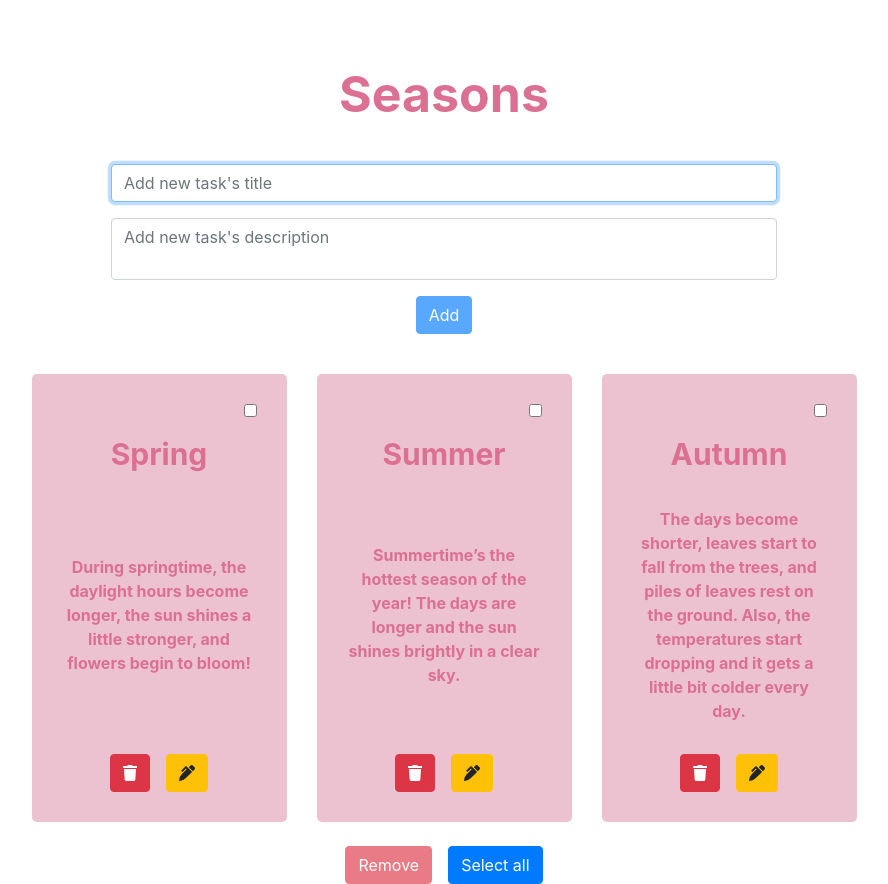
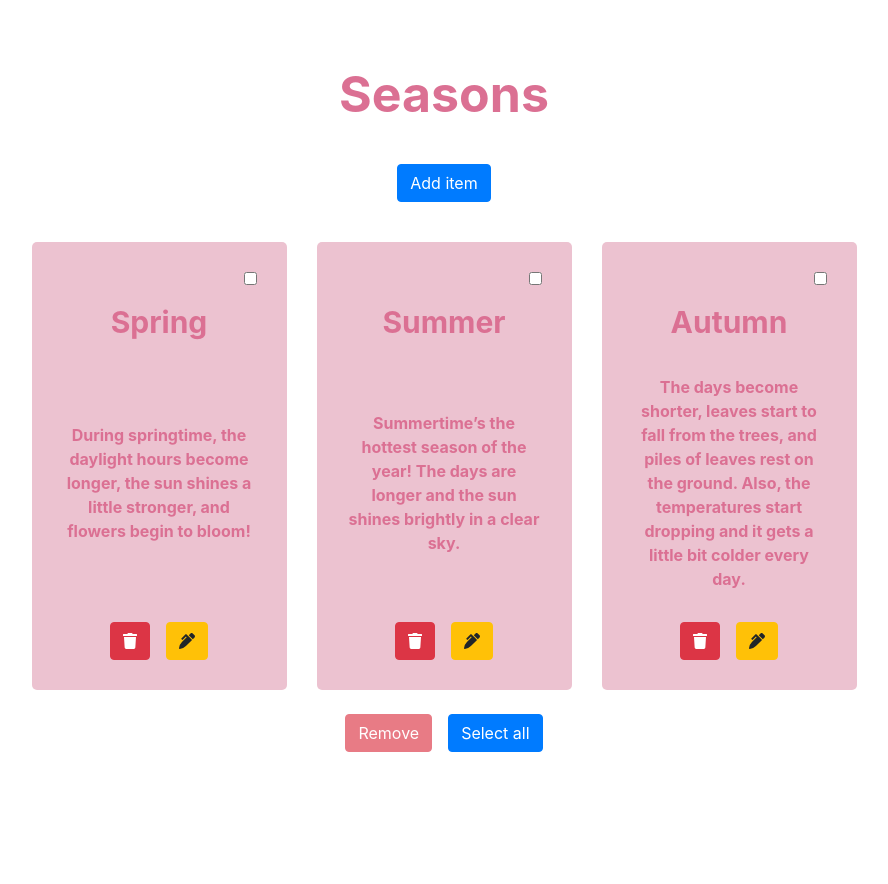
Before and after one commit to AnoucheYan/Anush1, a React (Create React App) app: page / in a window 1280 px wide. Shown: the whole page, without its empty margins (196-1084 px from the left). After the commit the page ends 800 px from the top, so only its background shows below. Built offline with nearby package versions, Linux system fonts and the light colour scheme.

Commit message:
first version

```diff
--- a/src/Components/AddTask/AddNewTask.jsx
+++ /dev/null
@@ -1,97 +0,0 @@
-import React from 'react';
-// import styles from './addnewtask.module.css';
-import {Button, Form} from 'react-bootstrap';
-import PropTypes from 'prop-types';
-
-
-class AddNewTask extends React.Component {
-
-    constructor (props) {
-        super(props);
-
-        this.inputRef = React.createRef()
-
-        this.state = {
-            title: '',
-            description:''
-        }
-    }
-
-    hendleChange = (event) => {
-        const {name, value} = event.target;
-        this.setState({
-            [name]: value
-        });
-    }
-
-    componentDidMount () {
-        this.inputRef.current.focus();
-    }
-
-    render () {
-        const {title, description} = this.state;
-        const {handleSubmit, disabled} = this.props;
-
-        const handleS = ({key, type}) => {
-            if(type === 'keypress' && key !== 'Enter') return;
-
-            const dataObj = {
-                title,
-                description
-            }
-
-            handleSubmit (dataObj)
-            this.setState({
-                title: '',
-                description: ''
-            })
-        }
-
-        return (
-            <div>
-                <div className="d-flex flex-column align-items-center">
-                    <Form.Control
-                        type = "text"
-                        placeholder = "Add new task's title"
-                        onChange = {this.hendleChange}
-                        value = {title}
-                        onKeyPress = {handleS}
-                        style = {{width:"60%"}}
-                        disabled = {disabled}
-                        ref = {this.inputRef}
-                        name = "title"
-                    />
-
-                    <Form.Control
-                        as="textarea"
-                        rows={2}
-                        style = {{width:"60%", resize:"none"}}
-                        className="my-3"
-                        placeholder = "Add new task's description"
-                        name = "description"
-                        value = {description}
-                        onChange = {this.hendleChange}
-                        disabled = {disabled}
-                    />
-
-                    <div>
-                        <Button
-                            className="d-block"
-                            variant = "primary"
-                            onClick = {handleS}
-                            disabled = {!(!!title && !!description)}
-                        >Add
-                        </Button>
-                    </div>
-                </div>
-            </div>
-        )
-    }
-}
-
-AddNewTask.propTypes = {
-    handleSubmit: PropTypes.func.isRequired,
-    disabled: PropTypes.bool.isRequired
-}
-
-export default AddNewTask;
--- a/src/Components/Conf/Conf.jsx
+++ b/src/Components/ConfirmationModal/ConfirmationModal.jsx
@@ -1,7 +1,7 @@
 import {Modal, Button} from 'react-bootstrap';
 import PropTypes from 'prop-types';
 
-const Conf = (props) => {
+const ConfirmationModal = (props) => {
 
     const {onHide, onSubmit, modalMessage} = props;
 
@@ -31,11 +31,11 @@ const Conf = (props) => {
 };
 
 
-Conf.propTypes = {
+ConfirmationModal.propTypes = {
     onHide: PropTypes.func.isRequired,
     onSubmit: PropTypes.func.isRequired,
     modalMessage: PropTypes.string.isRequired
 }
 
 
-export default Conf;
+export default ConfirmationModal;
--- a/src/Components/EditTaskModal/EditTaskModal.jsx
+++ b/src/Components/EditOrAddItemModal/EditOrAddItemModal.jsx
@@ -2,21 +2,56 @@ import React from 'react';
 import {Form, Modal, Button} from 'react-bootstrap';
 import PropTypes from 'prop-types';
 
-class EditTaskModal extends React.Component{
+class EditOrAddItemModal extends React.Component{
     constructor (props) {
         super(props);
-        this.state = {
-            ...props.changable
+
+        this.inputRef = React.createRef()
+
+        const {action} = this.props;
+
+        if (action === "edit") {
+            this.state = {
+                ...props.changable,
+            }
         }
+        else if(action === "add") {
+            this.state = {
+                title: '',
+                description:''
+            }
+        };
+
     }
 
     handleS = ({type, key}) => {
-        if(type === 'keypress' && key !== 'Enter') return;
+        const {title, description} = this.state;
 
-        const {onSubmit, onHide} = this.props;
+        if((type === 'keypress' && key !== 'Enter') || !(!!title || !!description)) return;
 
-        onSubmit (this.state);
+        const {editSubmit, onHide, addSubmit, action} = this.props;
+
+        if (action === "add") {
+
+            const dataObj = {
+                title,
+                description
+            }
+
+            addSubmit (dataObj);
+        }
+        else if (action === "edit") {
+            editSubmit (this.state);
+        }
+
         onHide ();
+    }
+
+    componentDidMount () {
+
+        if (this.props.action === "add") {
+            this.inputRef.current.focus();
+        }
     }
 
     hendleChange = (event) => {
@@ -27,7 +62,7 @@ class EditTaskModal extends React.Component{
     }
 
     render () {
-        const {onHide} = this.props;
+        const {onHide, modalHeading, buttonText} = this.props;
         const {title, description} = this.state;
         return (
             <Modal
@@ -39,13 +74,14 @@ class EditTaskModal extends React.Component{
             >
                 <Modal.Header closeButton>
                     <Modal.Title id = "contained-modal-title-vcenter">
-                        Make your adjustments!!!
+                        {modalHeading}
                     </Modal.Title>
                 </Modal.Header>
 
                 <Modal.Body className="d-flex flex-column align-items-center">
                     <Form.Control
                         type = "text"
+                        placeholder = "Add new item's title"
                         onChange = {this.hendleChange}
                         value = {title}
                         onKeyPress = {this.handleS}
@@ -59,6 +95,7 @@ class EditTaskModal extends React.Component{
                         rows={2}
                         style = {{width:"60%", resize:"none"}}
                         className="my-3"
+                        placeholder = "Add new item's description"
                         name = "description"
                         value = {description}
                         onChange = {this.hendleChange}
@@ -66,23 +103,37 @@ class EditTaskModal extends React.Component{
                 </Modal.Body>
 
                 <Modal.Footer>
-                    <Button onClick = {this.handleS}>Save changes</Button>
-                    <Button onClick = {onHide}>Close</Button>
+                    <Button
+                        onClick = {this.handleS}
+                        disabled = {!(!!title && !!description)}
+                    >
+                        {buttonText}
+                    </Button>
+                    <Button
+                        onClick = {onHide}
+                    >
+                        Close
+                    </Button>
                 </Modal.Footer>
             </Modal>
         );
     }
 }
 
-EditTaskModal.propTypes = {
+EditOrAddItemModal.propTypes = {
     onHide: PropTypes.func.isRequired,
-    onSubmit: PropTypes.func.isRequired,
+    editSubmit: PropTypes.func.isRequired,
+    addSubmit: PropTypes.func.isRequired,
     changable: PropTypes.shape({
         _id: PropTypes.string.isRequired,
         title: PropTypes.string.isRequired,
         description: PropTypes.string.isRequired
     }),
+    modalHeading: PropTypes.string,
+    buttonText: PropTypes.string,
+    action: PropTypes.string,
+    myClick: PropTypes.func.isRequired
 }
 
 
-export default EditTaskModal;
+export default EditOrAddItemModal;
--- a/src/Components/ToDo/ToDo.jsx
+++ b/src/Components/ToDo/ToDo.jsx
@@ -1,11 +1,10 @@
 import React, { Fragment } from 'react';
-import AddNewTask from '../AddTask/AddNewTask';
 import Task from '../Task/Task';
 import styles from './todo.module.css';
 import { Container, Row, Col, Button } from 'react-bootstrap';
 import idGenerator from '../../helpers/idGenerator';
-import Conf from '../Conf/Conf';
-import EditTaskModal from'../EditTaskModal/EditTaskModal';
+import ConfirmationModal from '../ConfirmationModal/ConfirmationModal';
+import EditOrAddItemModal from'../EditOrAddItemModal/EditOrAddItemModal';
 
 class ToDo extends React.Component {
     state = {
@@ -30,10 +29,13 @@ class ToDo extends React.Component {
         isAllChecked: false,
         confirmRemoving: false,
         changable: null,
-        show: false
+        show: false,
+        modalHeading: "",
+        buttonText: "",
+        action: ""
     }
 
-    handleSubmit = (dataObj) => {
+    addSubmit = (dataObj) => {
         if(!dataObj.title || !dataObj.description) return;
         const tasks = [...this.state.tasks];
         tasks.push (
@@ -110,37 +112,17 @@ class ToDo extends React.Component {
         });
     }
 
-    // setEditTask = (task) => { //
-    //     this.setState({
-    //         changable: task
-    //     });
-    // }
 
-    // changableNull = () => { //
-    //     this.setState({
-    //         changable: null
-    //     });
-    // }
-
-    showHideEdit = (task) => {
-        let show = !this.state.show
-
-        if (show) {
-            this.setState ({
-                changable: task,
-                show
-            });
-        }
-
-        else {
-            this.setState ({
-                changable: null,
-                show
-            });
-        };
+    hidingModal = () => {
+        this.setState({
+            show: false,
+            modalHeading: "",
+            buttonText: "",
+            action: ""
+        });
     }
 
-    edit = (changedTask) => {
+    editSubmit = (changedTask) => {
         const tasks = [...this.state.tasks];
         const index = tasks.findIndex(task => task._id === changedTask._id);
         tasks[index] = changedTask;
@@ -150,8 +132,33 @@ class ToDo extends React.Component {
         });
     }
 
+    myClick = (e,task) => {
+
+        const {name} = e.target;
+
+        if (name === "editTask"){
+            let show = !this.state.show
+            this.setState({
+                action: "edit",
+                modalHeading: "Make your adjustments!!!",
+                buttonText: "Save changes",
+                show,
+                changable: task
+            });
+        }
+        else if (name === "AddNewItem") {
+            this.setState({
+                action: "add",
+                modalHeading: "Add new item!!!",
+                buttonText: "Add item",
+                show: !this.state.show,
+            });
+        }
+
+    }
+
     render () {
-        const {removeTasks, tasks, isAllChecked, confirmRemoving, changable, show} = this.state;
+        const {removeTasks, tasks, isAllChecked, confirmRemoving, changable, show, modalHeading, buttonText, action} = this.state;
         const Tasks = tasks.map(task => {
             return (
                 <Col key = {task._id}
@@ -163,7 +170,7 @@ class ToDo extends React.Component {
                         setRemoveTaskId = {this.setRemoveTaskId}
                         disabled = {!!removeTasks.size}
                         checked = {removeTasks.has(task._id)}
-                        showHideEdit = {this.showHideEdit}
+                        myClick = {this.myClick}
                     />
                 </Col>
             )
@@ -177,10 +184,13 @@ class ToDo extends React.Component {
                         <Row className="justify-content-center mt-4">
                             <Col>
                                 <h1 className = {styles.heading}>Seasons</h1>
-                                <AddNewTask
-                                    handleSubmit = {this.handleSubmit}
-                                    disabled = {!!removeTasks.size}
-                                />
+                                <Button
+                                    variant="primary"
+                                    name="AddNewItem"
+                                    onClick={this.myClick}
+                                >
+                                    Add item
+                                </Button>
                             </Col>
                         </Row>
 
@@ -212,16 +222,21 @@ class ToDo extends React.Component {
 
                     </Container>
 
-                    {confirmRemoving && <Conf
+                    {confirmRemoving && <ConfirmationModal
                         onHide = {this.showHideModal}
                         onSubmit = {this.deleteTasks}
                         modalMessage = {`Can I delete ${removeTasks.size} item???`}
                     />}
 
-                    {show && <EditTaskModal
+                    {show && <EditOrAddItemModal
                         changable = {changable}
-                        onHide = {this.showHideEdit}
-                        onSubmit = {this.edit}
+                        buttonText = {buttonText}
+                        modalHeading = {modalHeading}
+                        onHide = {this.hidingModal}
+                        editSubmit = {this.editSubmit}
+                        addSubmit = {this.addSubmit}
+                        myClick = {this.myClick}
+                        action = {action}
                     />}
 
                 </div>
```
Also changed, not shown: src/Components/AddTask/addnewtask.module.css (deleted, +0 -17 lines), src/Components/Task/Task.jsx (+4 -3 lines), 1 other file (tests, documents, lock files or other folders).
